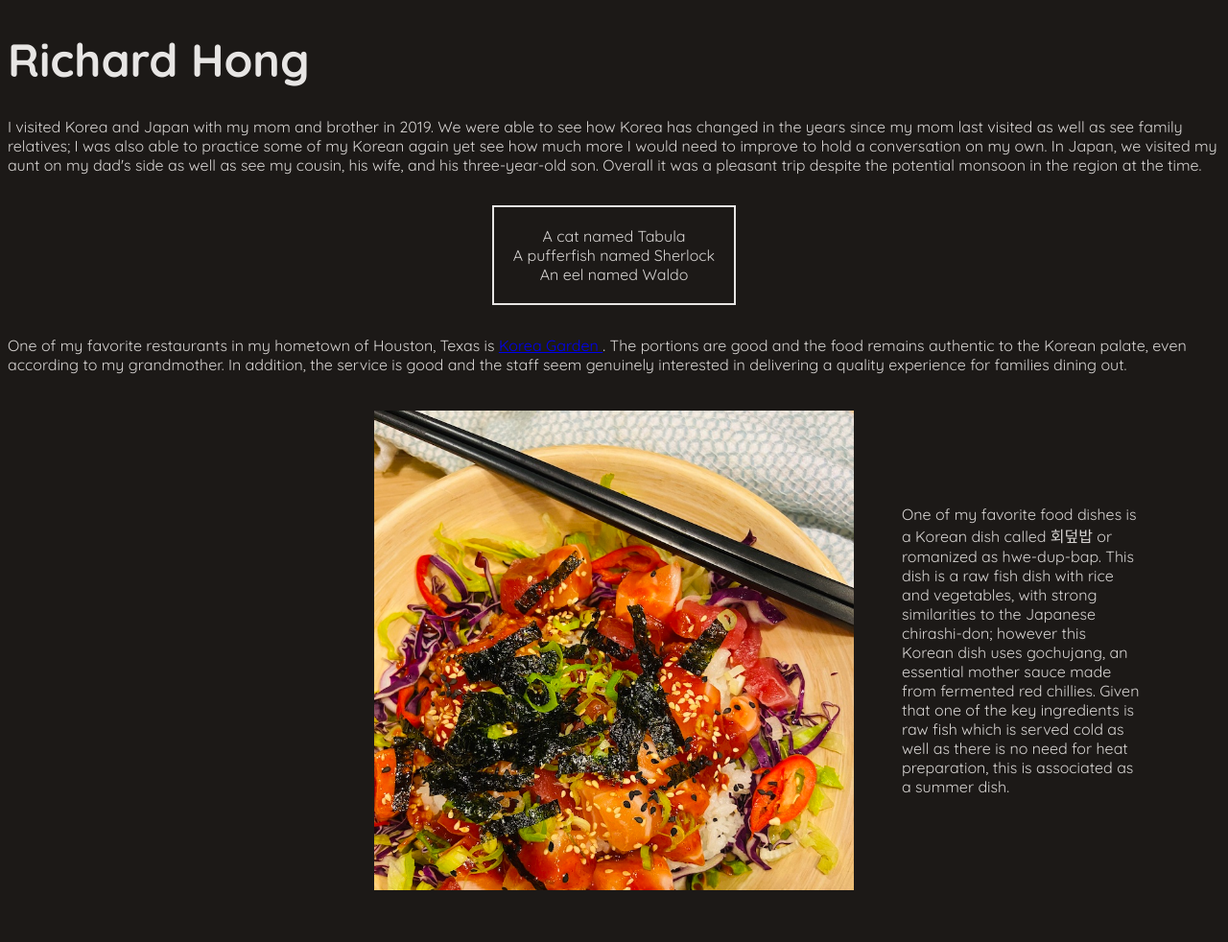
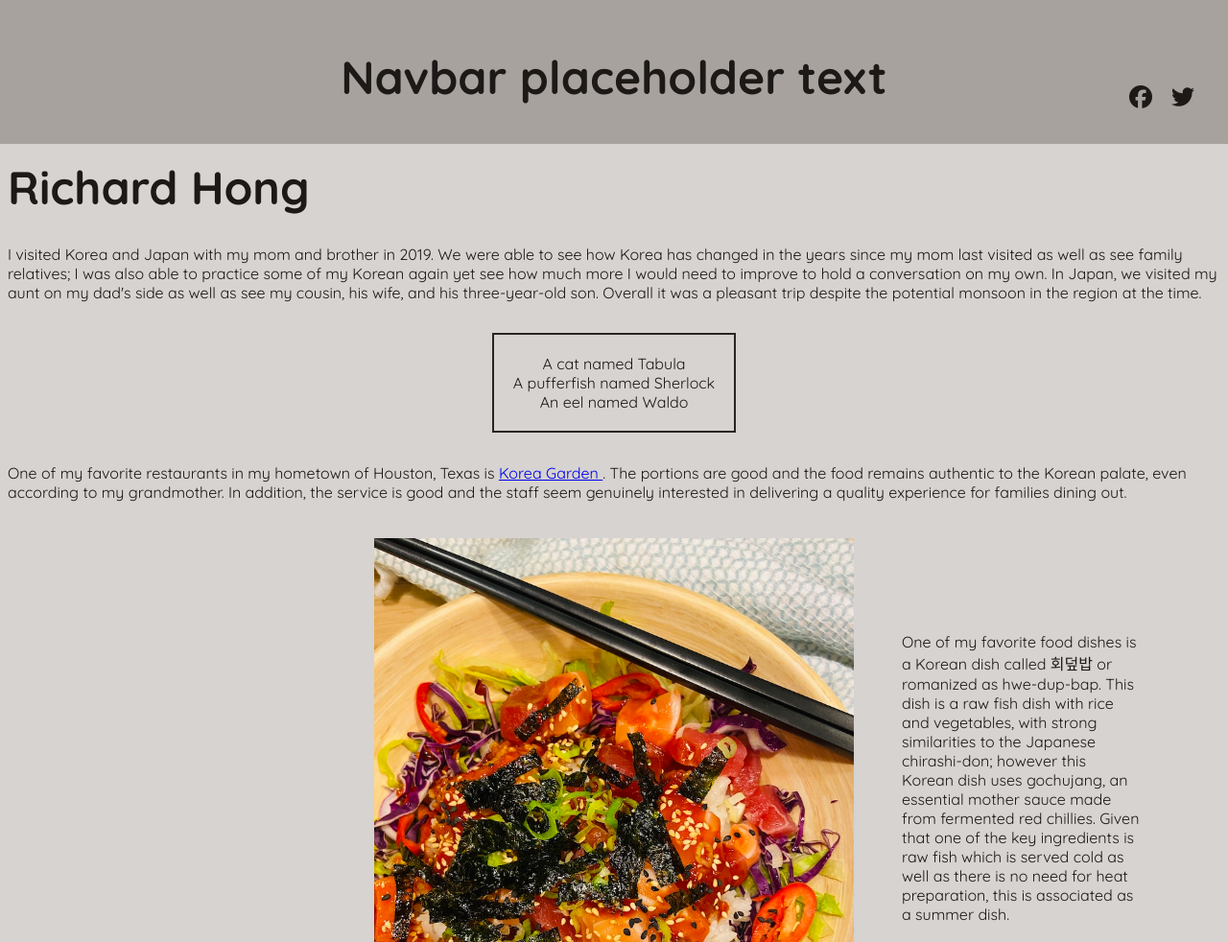
Before and after one commit to rjh-24/cs-120-project-1, a plain HTML site: page me_two.html in a window 1280 px wide. Shown: the top 982 px of the page at 96% size. Drawn offline with Linux system fonts and the light colour scheme.

Commit message:
adding an effective fixed navbar to page, adding facebook and twitter icons within navbar, adding more of stone colors from tailwind and swapping colors throughout page to have lighter theme

```diff
--- a/me_two.html
+++ b/me_two.html
@@ -19,6 +19,10 @@
       href="https://fonts.googleapis.com/css2?family=Quicksand:wght@300..700&display=swap"
       rel="stylesheet"
     />
+    <script
+      src="https://kit.fontawesome.com/0fe3899c2e.js"
+      crossorigin="anonymous"
+    ></script>
     <link
       href="style.css"
       rel="stylesheet"
@@ -26,18 +30,32 @@
     <title>About Me</title>
   </head>
   <body>
+    <!-- Navbar -->
+    <div class="navbar">
+      <h2>Navbar placeholder text</h2>
+      <div class="social-icons-container">
+        <div class="social-icons">
+          <i class="fa-brands fa-facebook fa-xl"></i>
+          <i class="fa-brands fa-twitter fa-xl"></i>
+        </div>
+      </div>
+    </div>
+
+    <!-- Page content -->
+    <div class="content">
       <!-- Name header -->
       <h1>Richard Hong</h1>
 
       <!-- Recent trip -->
       <p>
-      I visited Korea and Japan with my mom and brother in 2019. We were able to
-      see how Korea has changed in the years since my mom last visited as well
-      as see family relatives; I was also able to practice some of my Korean
-      again yet see how much more I would need to improve to hold a conversation
-      on my own. In Japan, we visited my aunt on my dad's side as well as see my
-      cousin, his wife, and his three-year-old son. Overall it was a pleasant
-      trip despite the potential monsoon in the region at the time.
+        I visited Korea and Japan with my mom and brother in 2019. We were able
+        to see how Korea has changed in the years since my mom last visited as
+        well as see family relatives; I was also able to practice some of my
+        Korean again yet see how much more I would need to improve to hold a
+        conversation on my own. In Japan, we visited my aunt on my dad's side as
+        well as see my cousin, his wife, and his three-year-old son. Overall it
+        was a pleasant trip despite the potential monsoon in the region at the
+        time.
       </p>
 
       <!-- Bulleted list of pets -->
@@ -58,9 +76,9 @@
         >
           Korea Garden </a
         >. The portions are good and the food remains authentic to the Korean
-      palate, even according to my grandmother. In addition, the service is good
-      and the staff seem genuinely interested in delivering a quality experience
-      for families dining out.
+        palate, even according to my grandmother. In addition, the service is
+        good and the staff seem genuinely interested in delivering a quality
+        experience for families dining out.
       </p>
 
       <!-- Favorite food image and description -->
@@ -99,9 +117,9 @@
           </td>
           <td>Marcus Aurelius</td>
           <td>
-          <em>Meditations</em> is a collection of personal reflections of Stoic
-          philosophy, teaching the importance of virtue, self-discipline, and
-          resilience throughout the challenges of life.
+            <em>Meditations</em> is a collection of personal reflections of
+            Stoic philosophy, teaching the importance of virtue,
+            self-discipline, and resilience throughout the challenges of life.
           </td>
         </tr>
         <tr>
@@ -148,8 +166,8 @@
           <td>Aristotle</td>
           <td>
             <em> Nicomachean Ethics </em>
-          explores how virtuous activity, when guided by reason, leads to human
-          happiness.
+            explores how virtuous activity, when guided by reason, leads to
+            human happiness.
           </td>
         </tr>
       </table>
@@ -262,5 +280,6 @@
           </div>
         </form>
       </div>
+    </div>
   </body>
 </html>
--- a/style.css
+++ b/style.css
@@ -1,20 +1,51 @@
 :root {
   --stone-200: #e7e5e4;
   --stone-300: #d6d3d1;
+  --stone-400: #a8a29e;
+  --stone-500: #78716c;
   --stone-600: #57534e;
+  --stone-700: #44403c;
+  --stone-800: #292524;
   --stone-900: #1c1917;
   --stone-950: #0c0a09;
 }
 
 body {
   font-family: "Quicksand", sans-serif;
-  background-color: var(--stone-900);
-  color: var(--stone-300);
+  background-color: var(--stone-300);
+  color: var(--stone-900);
+}
+
+.navbar {
+  position: fixed;
+  display: flex;
+  justify-content: center;
+  align-items: center;
+  background-color: var(--stone-400);
+  width: 100%;
+  height: 150px;
+  inset: 0;
+  z-index: 3;
+}
+
+.social-icons-container {
+  position: absolute;
+  top: 100px;
+  right: 35px;
+}
+
+.social-icons {
+  display: flex;
+  gap: 20px;
+}
+
+.content {
+  padding-top: 125px;
 }
 
 h1,
 h2 {
-  color: var(--stone-200);
+  color: var(--stone-900);
   font-size: 48px;
   margin-bottom: 30px;
 }
@@ -26,7 +57,7 @@ h2 {
 ul {
   list-style-type: none;
   padding: 20px;
-  border: 2px solid var(--stone-200);
+  border: 2px solid var(--stone-800);
   text-align: center;
   display: inline-block;
 }
@@ -68,7 +99,7 @@ td {
 }
 
 tr:nth-child(even) {
-  background-color: var(--stone-950);
+  background-color: var(--stone-500);
 }
 
 td {
```
Lines whose indentation alone changed are shown as unchanged.
